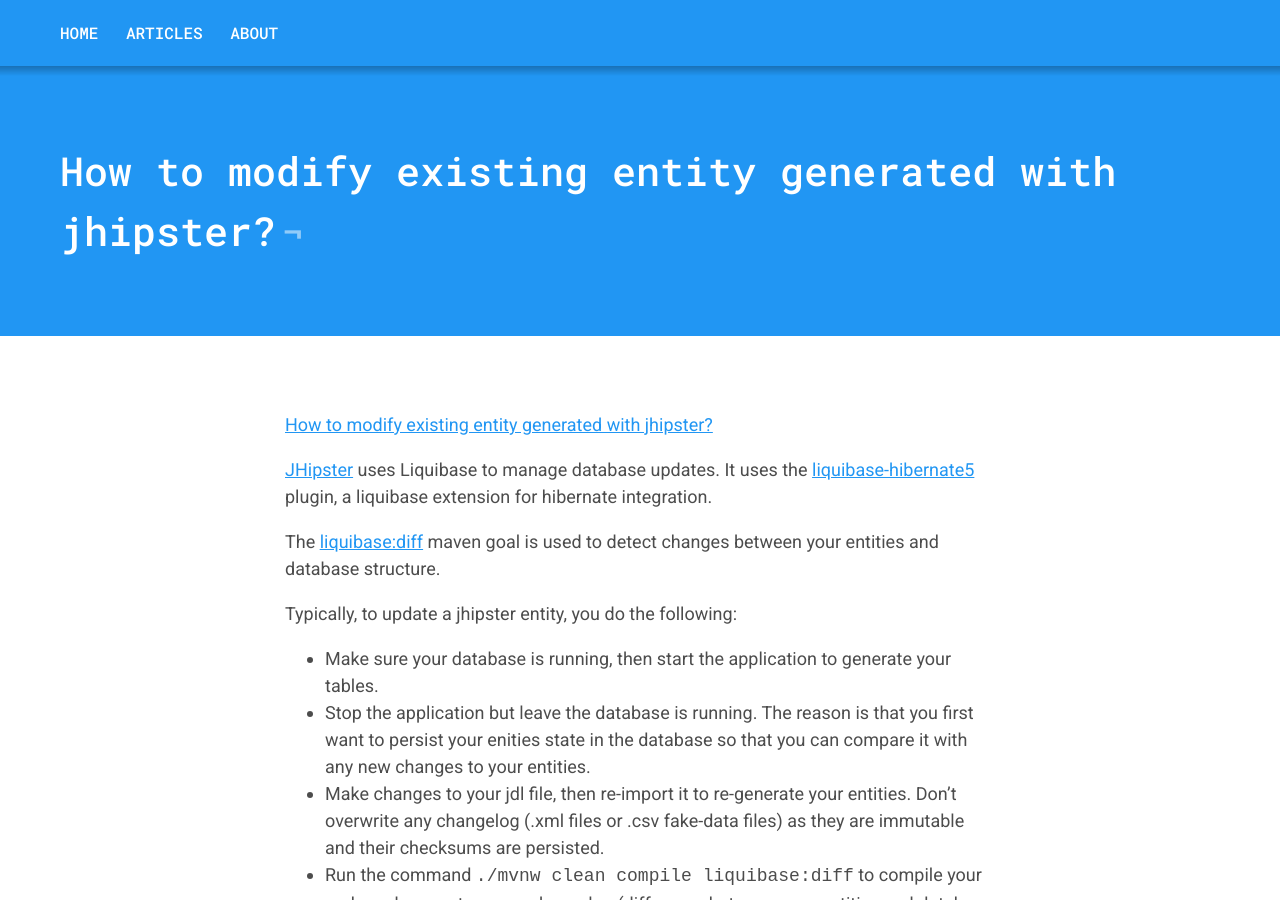
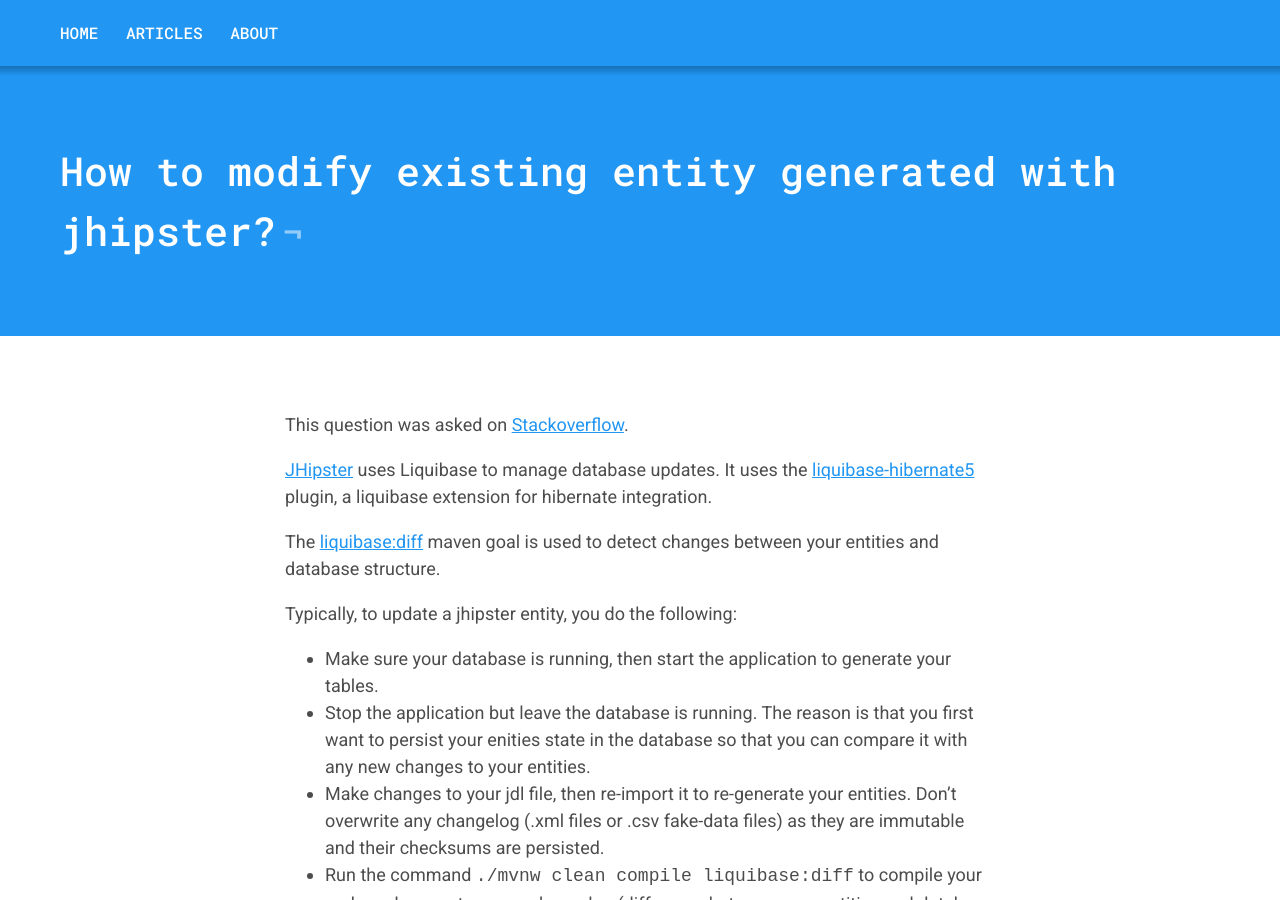
Before and after one commit to osimosu/osimosu.github.io, a Jekyll site: the page built from _posts/2022-10-18-how-to-update-jhipster-entity.markdown, in a window 1280 px wide and 900 px high. Built offline with Jekyll 4.4.1, drawn with Linux system fonts in a browser that asks for light colours.

Commit message:
Update post

```diff
--- a/_posts/2022-10-18-how-to-update-jhipster-entity.markdown
+++ b/_posts/2022-10-18-how-to-update-jhipster-entity.markdown
@@ -5,7 +5,7 @@ date:   "2022-10-18 15:39:00 -0500"
 categories: jhipster, entity, docker
 ---
 
-[How to modify existing entity generated with jhipster?](https://stackoverflow.com/questions/28216307/how-to-modify-existing-entity-generated-with-jhipster){:target="_blank"}
+This question was asked on [Stackoverflow](https://stackoverflow.com/questions/28216307/how-to-modify-existing-entity-generated-with-jhipster){:target="_blank"}.
 
 [JHipster](https://www.jhipster.tech/){:target="_blank"} uses Liquibase to manage database updates. It uses the [liquibase-hibernate5](https://github.com/liquibase/liquibase-hibernate){:target="_blank"} plugin, a liquibase extension for hibernate integration.
 
```
